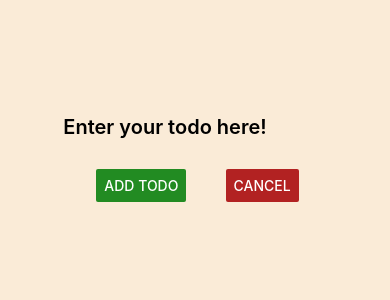
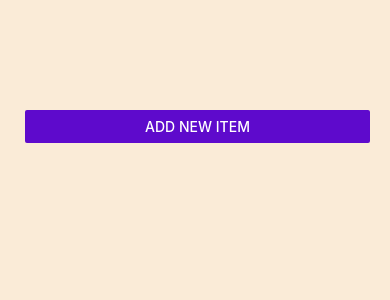
Before and after one commit to Ryan9771/React-Native-Self-Learning, a React Native app: screen / in a window 390 px wide. Shown: the top 300 px of the page. Built offline with nearby package versions, Linux system fonts and the light colour scheme.

Commit message:
Made the model and the add, cancel button

```diff
--- a/app/Screens/Modal_Flatlist/FlatlistMain.js
+++ b/app/Screens/Modal_Flatlist/FlatlistMain.js
@@ -24,7 +24,16 @@ function ViewItem(props) {
 
 const MyList = () => {
 
-    const [todos, setTodos] = useState([]);
+    const [todos, setTodos] = useState([]); // Todos list
+    const [modal_visible, setModalVisible] = useState(false);
+
+    function setModalTrue() {
+        setModalVisible(true);
+    }
+
+    function setModalFalse() {
+        setModalVisible(false);
+    }
 
     function addTodo(inp_text) {
         setTodos([...todos, inp_text]);
@@ -37,7 +46,17 @@ const MyList = () => {
     return (
         <View style={styles.container}>
             <View style={styles.topCnt}>
-                <Todo_Input todoHandler={addTodo}/>
+                <Button
+                    style={styles.btn}
+                    title="Add new Item"
+                    color="#5e0acc"
+                    onPress={setModalTrue}
+                />
+                <Todo_Input
+                    modalVisible={modal_visible}
+                    todoHandler={addTodo}
+                    setHidden={setModalFalse}
+                />
             </View>
             <View style={styles.btmCnt}>
                 <FlatList
@@ -52,7 +71,8 @@ const MyList = () => {
 
 const styles = StyleSheet.create({
     btmCnt: {
-        flex: 4
+        flex: 4,
+        alignItems: "center"
     },
     container: {
         flex: 1,
@@ -63,12 +83,13 @@ const styles = StyleSheet.create({
     item: {
         paddingVertical: 10,
         fontSize: 15,
-        fontWeight: 'bold'
+        fontWeight: 'bold',
+        textAlign: "center"
     },
     topCnt: {
         flex: 1,
         paddingLeft: 5,
-        marginTop: 20
+        marginTop: 40
     },
 
 })
--- a/app/Screens/Modal_Flatlist/InputScreen.js
+++ b/app/Screens/Modal_Flatlist/InputScreen.js
@@ -17,9 +17,15 @@ function Todo_Input(props) {
             props.todoHandler(inp_text);
         }
         setInpText('');
+        props.setHidden();
+    }
+
+    function hide() {
+        props.setHidden();
     }
 
     return (
+        <Modal visible={props.modalVisible} animationType="slide">
             <View style={styles.topWrapper}>
                 <View>
                     <TextInput
@@ -29,7 +35,6 @@ function Todo_Input(props) {
                         onChangeText={setInpText}
                     />
                 </View>
-
                 <View style={styles.btn_container}>
                     <View>
                         <Button
@@ -42,11 +47,13 @@ function Todo_Input(props) {
                         <Button
                             title="Cancel"
                             color="firebrick"
+                            onPress={hide}
                         />
                     </View>
                 </View>
 
             </View>
+        </Modal>
     );
 }
 
@@ -67,7 +74,10 @@ const styles = StyleSheet.create({
     },
     topWrapper: {
         alignItems: "center",
-        marginTop: 20
+        justifyContent: "center",
+        paddingBottom: 100,
+        flex: 1,
+        backgroundColor: "antiquewhite"
     },
 })
 
```
Also changed, not shown: 1 other file (tests, documents, lock files or other folders). Lines whose indentation alone changed are shown as unchanged.
